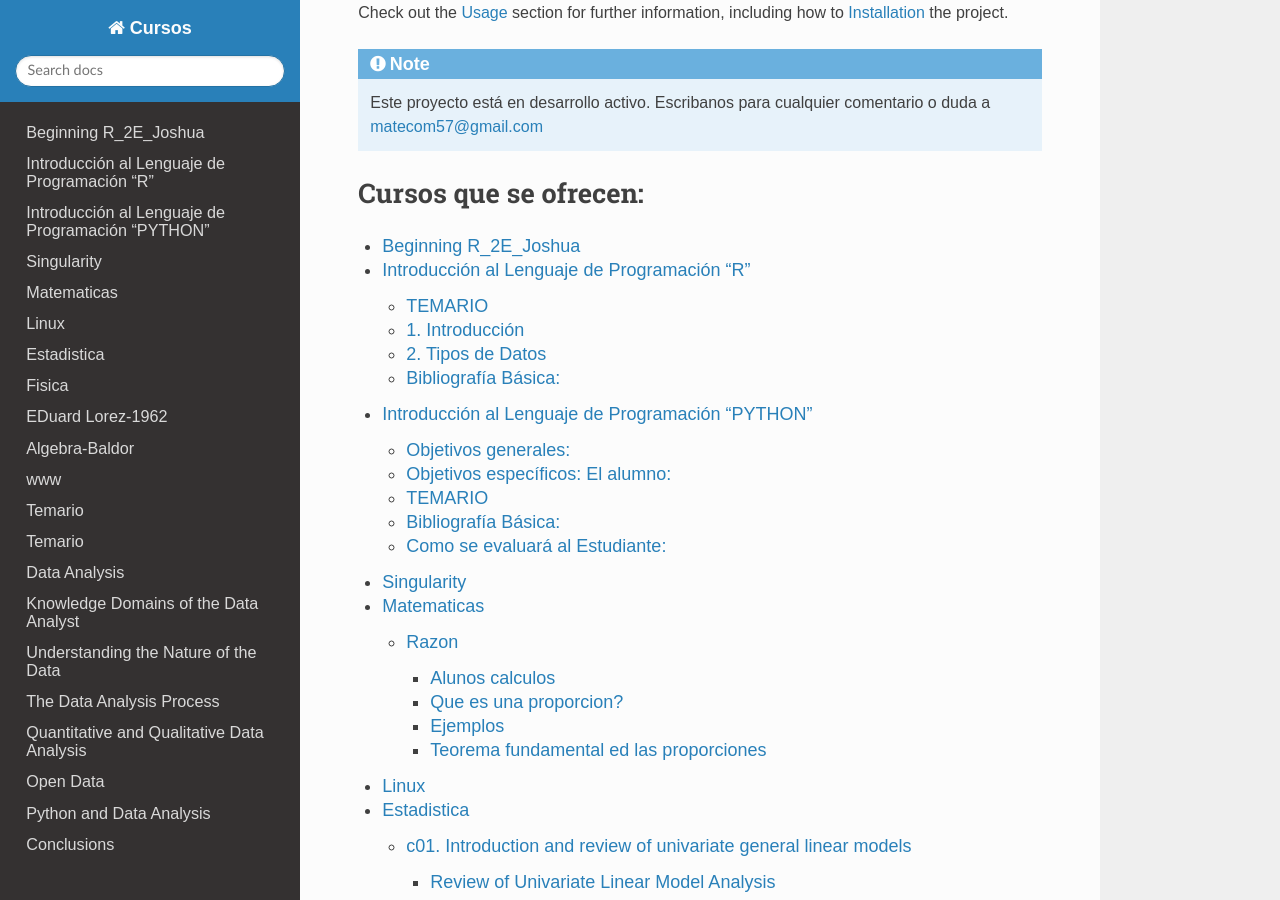
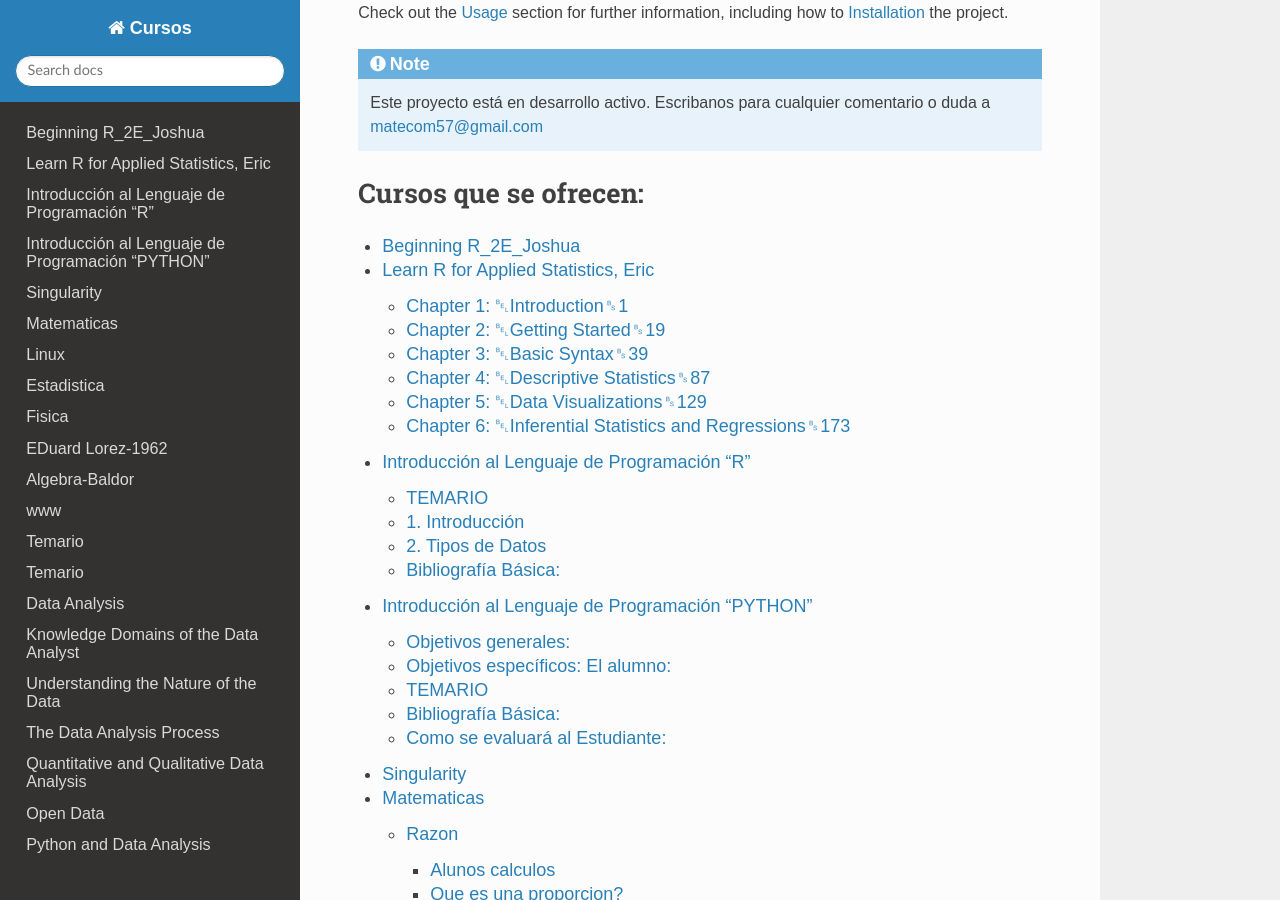
Before and after one commit to matecom57/santosg57-cursos, a Sphinx documentation site: the page built from docs/source/index.rst, in a window 1280 px wide and 900 px high, scrolled down 307 px. Built offline with Sphinx 7.4.7 and the Read the Docs theme 3.1.0, drawn with Linux system fonts in a browser that asks for light colours; part of the change alters nothing that is shown.

```diff
--- /dev/null
+++ b/docs/source/Learn_R_for_Applied_Statistics_Eric.rst
@@ -0,0 +1,174 @@
+Learn R for Applied Statistics, Eric
+==============================
+
+About the Author␈ix
+About the Technical Reviewer␈xi
+Acknowledgments␈xiii
+Introduction␈xv
+
+Chapter 1: ␇Introduction␈1
+-------------------------
+
+What Is R?␈1
+High-Level and Low-Level Languages␈2
+What Is Statistics?␈3
+What Is Data Science?␈4
+What Is Data Mining?␈6
+Business Understanding␈8
+Data Understanding␈8
+Data Preparation␈8
+Modeling␈9
+Evaluation␈9
+Deployment␈9
+What Is Text Mining?␈9
+Data Acquisition␈10
+Text Preprocessing␈10
+Modeling␈11
+Evaluation/Validation␈11
+Applications␈11
+iiiTable of Contents
+Natural Language Processing␈11
+Three Types of Analytics␈12
+Descriptive Analytics␈12
+Predictive Analytics␈13
+Prescriptive Analytics␈13
+Big Data␈13
+Volume␈13
+Velocity␈14
+Variety␈14
+Why R?␈15
+Conclusion␈16
+References␈18
+
+Chapter 2: ␇Getting Started␈19
+-----------------------------
+
+What Is R?␈19
+The Integrated Development Environment␈20
+RStudio: The IDE for R␈22
+Installation of R and RStudio␈22
+Writing Scripts in R and RStudio␈30
+Conclusion␈36
+References␈37
+
+Chapter 3: ␇Basic Syntax␈39
+--------------------------
+
+Writing in R Console␈39
+Using the Code Editor␈42
+Adding Comments to the Code␈46
+Variables␈47
+Data Types␈48
+Vectors␈50
+Lists␈53
+ivTable of Contents
+Matrix␈58
+Data Frame␈63
+Logical Statements␈67
+Loops␈69
+For Loop␈69
+While Loop␈71
+Break and Next Keywords␈72
+Repeat Loop␈74
+Functions␈75
+Create Your Own Calculator␈80
+Conclusion␈83
+References␈84
+
+Chapter 4: ␇Descriptive Statistics␈87
+--------------------------------------
+
+What Is Descriptive Statistics?␈87
+Reading Data Files␈88
+Reading a CSV File␈89
+Writing a CSV File␈91
+Reading an Excel File␈92
+Writing an Excel File␈93
+Reading an SPSS File␈94
+Writing an SPSS File␈96
+Reading a JSON File␈96
+Basic Data Processing␈97
+Selecting Data␈97
+Sorting␈99
+Filtering␈101
+Removing Missing Values␈102
+Removing Duplicates␈103
+vTable of Contents
+Some Basic Statistics Terms␈104
+Types of Data␈104
+Mode, Median, Mean␈105
+Interquartile Range, Variance, Standard Deviation␈110
+Normal Distribution␈115
+Binomial Distribution␈121
+Conclusion␈124
+References␈125
+
+Chapter 5: ␇Data Visualizations␈129
+-----------------------------------
+
+What Are Data Visualizations?␈129
+Bar Chart and Histogram␈130
+Line Chart and Pie Chart␈137
+Scatterplot and Boxplot␈142
+Scatterplot Matrix␈146
+Social Network Analysis Graph Basics␈147
+Using ggplot2␈150
+What Is the Grammar of Graphics?␈151
+The Setup for ggplot2␈151
+Aesthetic Mapping in ggplot2␈152
+Geometry in ggplot2␈152
+Labels in ggplot2␈155
+Themes in ggplot2␈156
+ggplot2 Common Charts␈158
+Bar Chart␈158
+Histogram␈160
+Density Plot␈161
+Scatterplot␈161
+viTable of Contents
+Line chart␈162
+Boxplot␈163
+Interactive Charts with Plotly and ggplot2␈166
+Conclusion␈169
+References␈170
+
+Chapter 6: ␇Inferential Statistics and Regressions␈173
+----------------------------------------------------
+
+What Are Inferential Statistics and Regressions?␈173
+apply(), lapply(), sapply()␈175
+Sampling␈178
+Simple Random Sampling␈178
+Stratified Sampling␈179
+Cluster Sampling␈179
+Correlations␈183
+Covariance␈185
+Hypothesis Testing and P-Value␈186
+T-Test␈187
+Types of T-Tests␈187
+Assumptions of T-Tests␈188
+Type I and Type II Errors␈188
+One-Sample T-Test␈188
+Two-Sample Independent T-Test␈190
+Two-Sample Dependent T-Test␈193
+Chi-Square Test␈194
+Goodness of Fit Test␈194
+Contingency Test␈196
+ANOVA␈198
+viiTable of Contents
+Grand Mean␈198
+Hypothesis␈198
+Assumptions␈199
+Between Group Variability␈199
+Within Group Variability␈201
+One-Way ANOVA␈202
+Two-Way ANOVA␈204
+MANOVA␈206
+Nonparametric Test␈209
+Wilcoxon Signed Rank Test␈209
+Wilcoxon-Mann-Whitney Test␈213
+Kruskal-Wallis Test␈216
+Linear Regressions␈218
+Multiple Linear Regressions␈223
+Conclusion␈229
+References␈231
+␇Index␈237
--- a/docs/source/index.rst
+++ b/docs/source/index.rst
@@ -20,6 +20,7 @@ Cursos que se ofrecen:
 .. toctree::
 
    Beginning_R_2E_Joshua
+   Learn_R_for_Applied_Statistics_Eric
    curso_R
    Cursos_2024-Python
    singularity/singularity
```
